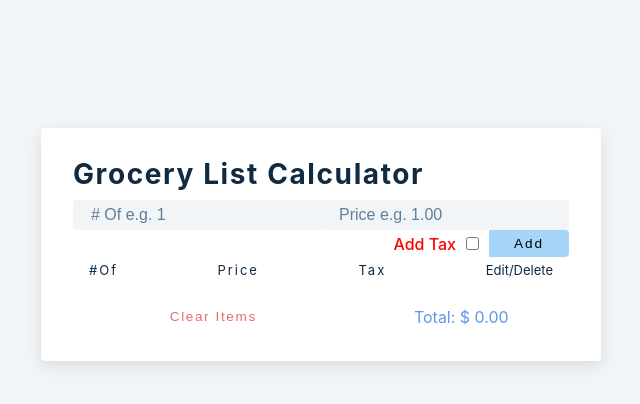
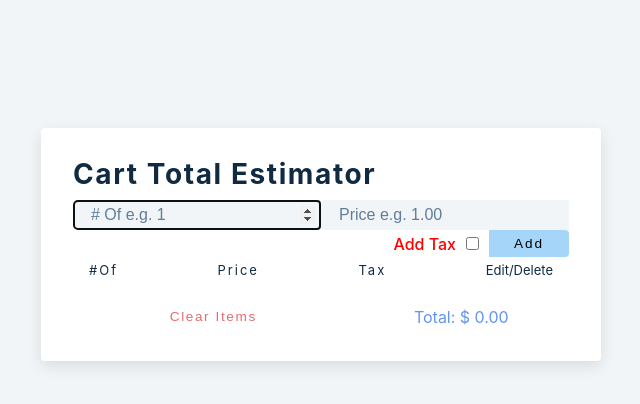
Before and after one commit to hajile78/grocery-react, a React (Create React App) app: page / in a window 1280 px wide. Shown: the top 404 px of the page, without its empty margins (319-959 px from the left). Built offline with nearby package versions, Linux system fonts and the light colour scheme.

Commit message:
add focus to form

```diff
--- a/src/App.js
+++ b/src/App.js
@@ -1,4 +1,4 @@
-import React, { useState, useEffect } from 'react'
+import React, { useState, useEffect, useRef } from 'react'
 import Alert from './components/Alert'
 import List from './components/List'
 import './App.css'
@@ -22,6 +22,7 @@ function App() {
   const [totalPrice, setTotalPrice] = useState(null)
   const [addTax, setAddTax] = useState(false)
 
+  const formFocus = useRef()
   const addItem = (price, amount) => {
     const newItem = { id: new Date().getTime().toString(), price: formatValue(price), amount: amount, tax: addTax ? calculateTax(price * amount).toFixed(2) : 0 }
     setItemList([newItem, ...itemList])
@@ -105,21 +106,22 @@ function App() {
   useEffect(() => {
     localStorage.setItem('items', JSON.stringify(itemList))
     calculateTotal()
-  }, [itemList])
+    formFocus.current.focus()
+  }, [itemList, formFocus])
 
   return (
     <div className='App'>
       <section className='section-center'>
         {alert.show && <Alert {...alert} removeAlert={handleAlert} itemList={itemList} />}
         <div className='form-header'>
-          <h3>Grocery list Calculator</h3>
+          <h3>Cart Total Estimator</h3>
 
         </div>
         <form className='grocery-form' onSubmit={(e) => handleSubmit(e)}>
           <div className='form-control'>
             <div className='row'>
-              <input type='number' min='0' step='1' oninput='validity.valid||(value="");' className={`form-control grocery${alert.type === 'error' ? ' error' : ''}`} placeholder='# Of e.g. 1' value={amount} onChange={(e) => setAmount(e.target.value)} />
-              <input type='number' min='0' step='0.01' oninput='validity.valid||(value="");' className={`form-control grocery${alert.type === 'error' ? ' error' : ''}`} placeholder='Price e.g. 1.00' value={price} onChange={(e) => setPrice(e.target.value)} />
+              <input type='number' ref={formFocus} min='0' step='1' onInput='validity.valid||(value="");' className={`form-control grocery${alert.type === 'error' ? ' error' : ''}`} placeholder='# Of e.g. 1' value={amount} onChange={(e) => setAmount(e.target.value)} />
+              <input type='number' min='0' step='0.01' onInput='validity.valid||(value="");' className={`form-control grocery${alert.type === 'error' ? ' error' : ''}`} placeholder='Price e.g. 1.00' value={price} onChange={(e) => setPrice(e.target.value)} />
             </div>
             <div className='row right'>
               <label htmlFor='addTax'>Add Tax</label>
```
